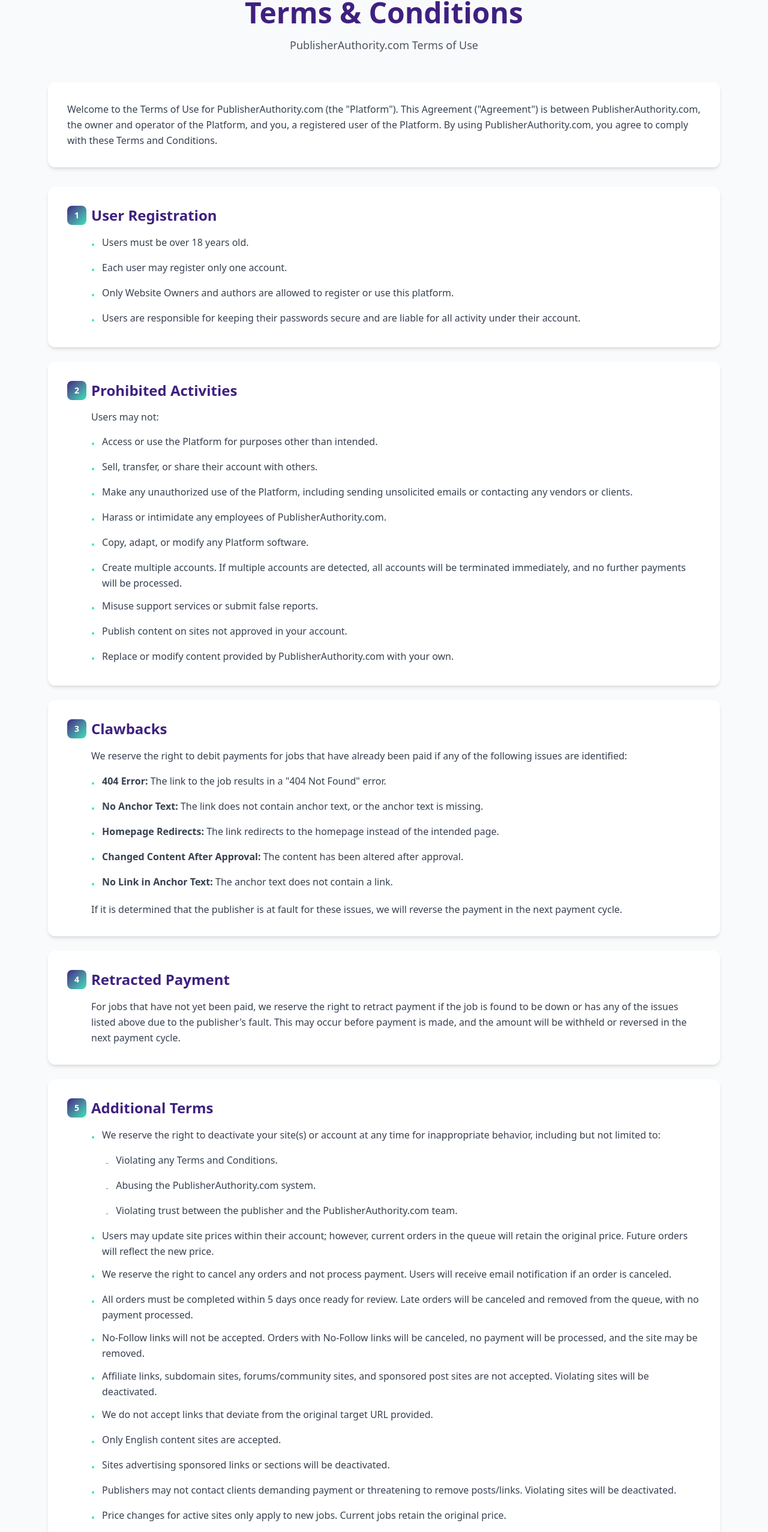
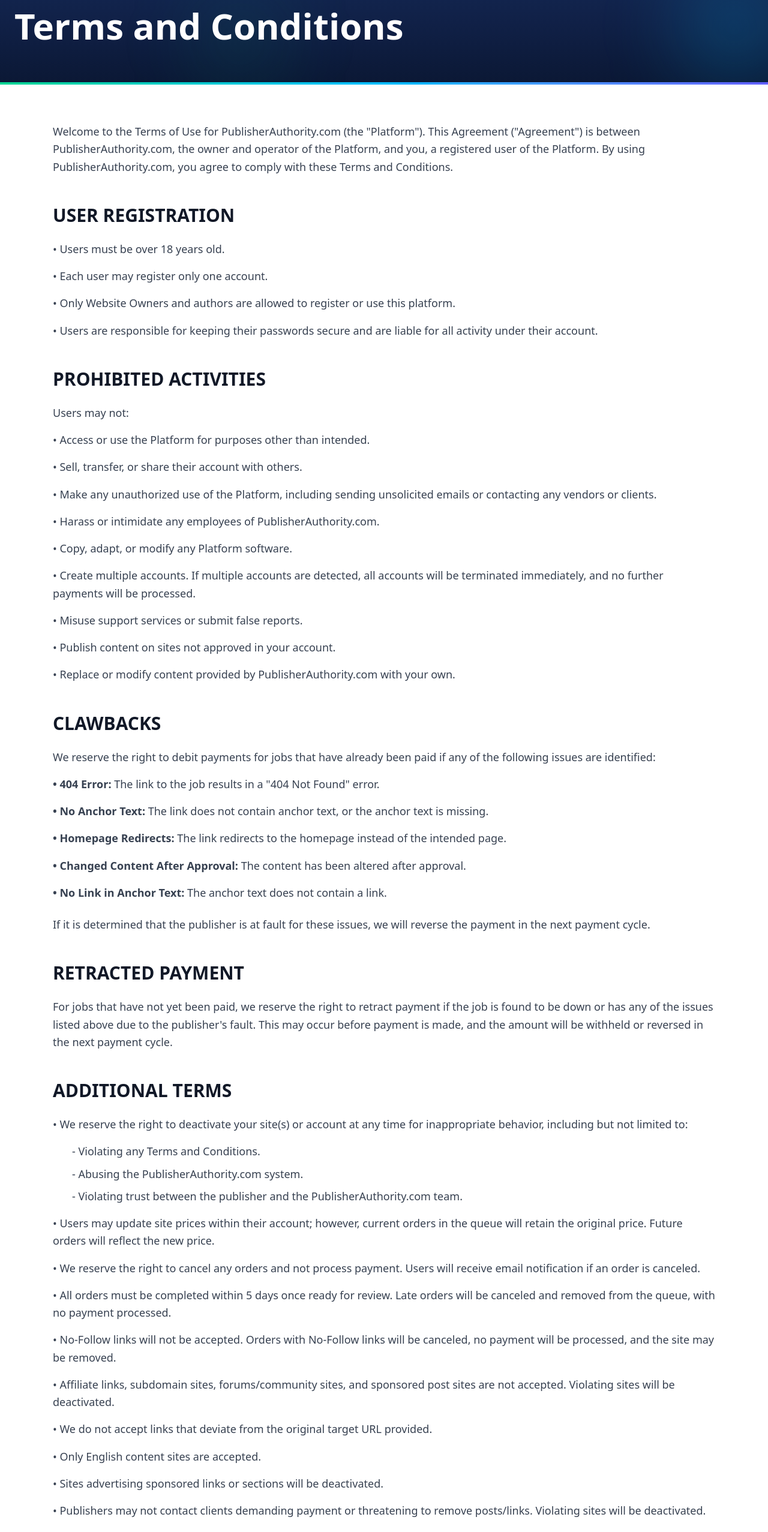
Before and after one commit to ESRAILHAQUE/publisherauthority-frontend, a Next.js app: page /terms in a window 1280 px wide. Shown: the part 132-2686 px from the top of the page at 60% size. Built offline with nearby package versions, Linux system fonts and the light colour scheme.

Commit message:
updated terms page de

```diff
--- a/app/terms/page.tsx
+++ b/app/terms/page.tsx
@@ -6,26 +6,33 @@
 
 export default function TermsPage() {
   return (
-    <div className="min-h-screen flex flex-col bg-gray-50">
+    <div className="min-h-screen flex flex-col bg-white">
       <Header />
 
-      <main className="flex-1 py-12">
-        <div className="w-[90%] mx-auto px-4">
-          {/* Header Section */}
-          <div className="text-center mb-12">
-            <h1 className="text-4xl md:text-5xl font-bold text-primary-purple mb-4">
-              Terms & Conditions
-            </h1>
-            <p className="text-gray-600 text-lg">
-              PublisherAuthority.com Terms of Use
-            </p>
+      <main className="flex-1">
+        {/* Hero Section */}
+        <div className="relative bg-gradient-to-b from-[#142854] via-[#102046] to-[#0b1835] overflow-hidden">
+          {/* Background accents */}
+          <div className="pointer-events-none absolute inset-0">
+            <div className="absolute -right-10 top-0 h-48 w-48 rounded-full bg-sky-400/20 blur-3xl" />
+            <div className="absolute left-1/4 top-10 h-40 w-40 rounded-full bg-emerald-400/10 blur-3xl" />
           </div>
 
-          {/* All Content */}
-          <div>
+          <div className="relative max-w-7xl mx-auto px-6 py-12 md:py-16">
+            <h1 className="text-4xl md:text-5xl lg:text-6xl font-semibold text-white">
+              Terms and Conditions
+            </h1>
+          </div>
+        </div>
+
+        {/* Gradient Line Separator */}
+        <div className="h-1 bg-gradient-to-r from-emerald-400 via-sky-400 to-indigo-500"></div>
+
+        {/* Content Section */}
+        <div className="max-w-6xl mx-auto px-6 py-16">
           {/* Introduction */}
-            <div className="bg-white rounded-xl shadow-md p-6 md:p-8 mb-8">
-              <p className="text-gray-700 leading-relaxed">
+          <div className="mb-12">
+            <p className="text-gray-700 leading-relaxed text-lg mb-6">
               Welcome to the Terms of Use for PublisherAuthority.com (the
               &quot;Platform&quot;). This Agreement (&quot;Agreement&quot;) is
               between PublisherAuthority.com, the owner and operator of the
@@ -35,318 +42,105 @@
             </p>
           </div>
 
-            {/* Terms Sections */}
-            <div className="space-y-6">
-              {/* Section 1 */}
-              <div className="bg-white rounded-xl shadow-md p-6 md:p-8">
-                <h2 className="text-2xl font-bold text-primary-purple mb-4 flex items-center gap-2">
-                  <span className="flex h-8 w-8 items-center justify-center rounded-lg bg-gradient-to-br from-[#3F207F] to-[#2EE6B7] text-white text-sm font-bold">
-                    1
-                  </span>
+          {/* Section 1: User Registration */}
+          <section className="mb-12">
+            <h2 className="text-2xl md:text-3xl font-bold text-gray-900 mb-6 uppercase">
               User Registration
             </h2>
-                <ul className="space-y-3 text-gray-700 leading-relaxed ml-10">
-                  <li className="flex items-start gap-3">
-                    <span className="text-[#2EE6B7] mt-1">•</span>
-                    <span>Users must be over 18 years old.</span>
-                  </li>
-                  <li className="flex items-start gap-3">
-                    <span className="text-[#2EE6B7] mt-1">•</span>
-                    <span>Each user may register only one account.</span>
-                  </li>
-                  <li className="flex items-start gap-3">
-                    <span className="text-[#2EE6B7] mt-1">•</span>
-                    <span>
-                      Only Website Owners and authors are allowed to register or
-                      use this platform.
-                    </span>
-                  </li>
-                  <li className="flex items-start gap-3">
-                    <span className="text-[#2EE6B7] mt-1">•</span>
-                    <span>
-                      Users are responsible for keeping their passwords secure
-                      and are liable for all activity under their account.
-                    </span>
-                  </li>
-                </ul>
+            <div className="space-y-4 text-gray-700 leading-relaxed text-lg">
+              <p>• Users must be over 18 years old.</p>
+              <p>• Each user may register only one account.</p>
+              <p>• Only Website Owners and authors are allowed to register or use this platform.</p>
+              <p>• Users are responsible for keeping their passwords secure and are liable for all activity under their account.</p>
             </div>
+          </section>
 
-              {/* Section 2 */}
-              <div className="bg-white rounded-xl shadow-md p-6 md:p-8">
-                <h2 className="text-2xl font-bold text-primary-purple mb-4 flex items-center gap-2">
-                  <span className="flex h-8 w-8 items-center justify-center rounded-lg bg-gradient-to-br from-[#3F207F] to-[#2EE6B7] text-white text-sm font-bold">
-                    2
-                  </span>
+          {/* Section 2: Prohibited Activities */}
+          <section className="mb-12">
+            <h2 className="text-2xl md:text-3xl font-bold text-gray-900 mb-6 uppercase">
               Prohibited Activities
             </h2>
-                <p className="text-gray-700 mb-4 ml-10">Users may not:</p>
-                <ul className="space-y-3 text-gray-700 leading-relaxed ml-10">
-                  <li className="flex items-start gap-3">
-                    <span className="text-[#2EE6B7] mt-1">•</span>
-                    <span>
-                      Access or use the Platform for purposes other than
-                      intended.
-                    </span>
-                  </li>
-                  <li className="flex items-start gap-3">
-                    <span className="text-[#2EE6B7] mt-1">•</span>
-                    <span>
-                      Sell, transfer, or share their account with others.
-                    </span>
-                  </li>
-                  <li className="flex items-start gap-3">
-                    <span className="text-[#2EE6B7] mt-1">•</span>
-                    <span>
-                      Make any unauthorized use of the Platform, including
-                      sending unsolicited emails or contacting any vendors or
-                      clients.
-                    </span>
-                  </li>
-                  <li className="flex items-start gap-3">
-                    <span className="text-[#2EE6B7] mt-1">•</span>
-                    <span>
-                      Harass or intimidate any employees of
-                      PublisherAuthority.com.
-                    </span>
-                  </li>
-                  <li className="flex items-start gap-3">
-                    <span className="text-[#2EE6B7] mt-1">•</span>
-                    <span>Copy, adapt, or modify any Platform software.</span>
-                  </li>
-                  <li className="flex items-start gap-3">
-                    <span className="text-[#2EE6B7] mt-1">•</span>
-                    <span>
-                      Create multiple accounts. If multiple accounts are
-                      detected, all accounts will be terminated immediately, and
-                      no further payments will be processed.
-                    </span>
-                  </li>
-                  <li className="flex items-start gap-3">
-                    <span className="text-[#2EE6B7] mt-1">•</span>
-                    <span>
-                      Misuse support services or submit false reports.
-                    </span>
-                  </li>
-                  <li className="flex items-start gap-3">
-                    <span className="text-[#2EE6B7] mt-1">•</span>
-                    <span>
-                      Publish content on sites not approved in your account.
-                    </span>
-                  </li>
-                  <li className="flex items-start gap-3">
-                    <span className="text-[#2EE6B7] mt-1">•</span>
-                    <span>
-                      Replace or modify content provided by
-                      PublisherAuthority.com with your own.
-                    </span>
-                  </li>
-                </ul>
+            <p className="text-gray-700 leading-relaxed text-lg mb-4">Users may not:</p>
+            <div className="space-y-4 text-gray-700 leading-relaxed text-lg">
+              <p>• Access or use the Platform for purposes other than intended.</p>
+              <p>• Sell, transfer, or share their account with others.</p>
+              <p>• Make any unauthorized use of the Platform, including sending unsolicited emails or contacting any vendors or clients.</p>
+              <p>• Harass or intimidate any employees of PublisherAuthority.com.</p>
+              <p>• Copy, adapt, or modify any Platform software.</p>
+              <p>• Create multiple accounts. If multiple accounts are detected, all accounts will be terminated immediately, and no further payments will be processed.</p>
+              <p>• Misuse support services or submit false reports.</p>
+              <p>• Publish content on sites not approved in your account.</p>
+              <p>• Replace or modify content provided by PublisherAuthority.com with your own.</p>
             </div>
+          </section>
 
-              {/* Section 3 */}
-              <div className="bg-white rounded-xl shadow-md p-6 md:p-8">
-                <h2 className="text-2xl font-bold text-primary-purple mb-4 flex items-center gap-2">
-                  <span className="flex h-8 w-8 items-center justify-center rounded-lg bg-gradient-to-br from-[#3F207F] to-[#2EE6B7] text-white text-sm font-bold">
-                    3
-                  </span>
+          {/* Section 3: Clawbacks */}
+          <section className="mb-12">
+            <h2 className="text-2xl md:text-3xl font-bold text-gray-900 mb-6 uppercase">
               Clawbacks
             </h2>
-                <p className="text-gray-700 mb-4 ml-10 leading-relaxed">
-                  We reserve the right to debit payments for jobs that have
-                  already been paid if any of the following issues are
-                  identified:
+            <p className="text-gray-700 leading-relaxed text-lg mb-4">
+              We reserve the right to debit payments for jobs that have already been paid if any of the following issues are identified:
             </p>
-                <ul className="space-y-3 text-gray-700 leading-relaxed ml-10">
-                  <li className="flex items-start gap-3">
-                    <span className="text-[#2EE6B7] mt-1">•</span>
-                    <span>
-                      <strong>404 Error:</strong> The link to the job results in
-                      a &quot;404 Not Found&quot; error.
-                    </span>
-                  </li>
-                  <li className="flex items-start gap-3">
-                    <span className="text-[#2EE6B7] mt-1">•</span>
-                    <span>
-                      <strong>No Anchor Text:</strong> The link does not contain
-                      anchor text, or the anchor text is missing.
-                    </span>
-                  </li>
-                  <li className="flex items-start gap-3">
-                    <span className="text-[#2EE6B7] mt-1">•</span>
-                    <span>
-                      <strong>Homepage Redirects:</strong> The link redirects to
-                      the homepage instead of the intended page.
-                    </span>
-                  </li>
-                  <li className="flex items-start gap-3">
-                    <span className="text-[#2EE6B7] mt-1">•</span>
-                    <span>
-                      <strong>Changed Content After Approval:</strong> The
-                      content has been altered after approval.
-                    </span>
-                  </li>
-                  <li className="flex items-start gap-3">
-                    <span className="text-[#2EE6B7] mt-1">•</span>
-                    <span>
-                      <strong>No Link in Anchor Text:</strong> The anchor text
-                      does not contain a link.
-                    </span>
-                  </li>
-                </ul>
-                <p className="text-gray-700 mt-4 ml-10 leading-relaxed">
-                  If it is determined that the publisher is at fault for these
-                  issues, we will reverse the payment in the next payment cycle.
+            <div className="space-y-4 text-gray-700 leading-relaxed text-lg">
+              <p><strong>• 404 Error:</strong> The link to the job results in a &quot;404 Not Found&quot; error.</p>
+              <p><strong>• No Anchor Text:</strong> The link does not contain anchor text, or the anchor text is missing.</p>
+              <p><strong>• Homepage Redirects:</strong> The link redirects to the homepage instead of the intended page.</p>
+              <p><strong>• Changed Content After Approval:</strong> The content has been altered after approval.</p>
+              <p><strong>• No Link in Anchor Text:</strong> The anchor text does not contain a link.</p>
+            </div>
+            <p className="text-gray-700 leading-relaxed text-lg mt-6">
+              If it is determined that the publisher is at fault for these issues, we will reverse the payment in the next payment cycle.
             </p>
-              </div>
+          </section>
 
-              {/* Section 4 */}
-              <div className="bg-white rounded-xl shadow-md p-6 md:p-8">
-                <h2 className="text-2xl font-bold text-primary-purple mb-4 flex items-center gap-2">
-                  <span className="flex h-8 w-8 items-center justify-center rounded-lg bg-gradient-to-br from-[#3F207F] to-[#2EE6B7] text-white text-sm font-bold">
-                    4
-                  </span>
+          {/* Section 4: Retracted Payment */}
+          <section className="mb-12">
+            <h2 className="text-2xl md:text-3xl font-bold text-gray-900 mb-6 uppercase">
               Retracted Payment
             </h2>
-                <p className="text-gray-700 leading-relaxed ml-10">
-                  For jobs that have not yet been paid, we reserve the right to
-                  retract payment if the job is found to be down or has any of
-                  the issues listed above due to the publisher&apos;s fault.
-                  This may occur before payment is made, and the amount will be
-                  withheld or reversed in the next payment cycle.
+            <p className="text-gray-700 leading-relaxed text-lg">
+              For jobs that have not yet been paid, we reserve the right to retract payment if the job is found to be down or has any of the issues listed above due to the publisher&apos;s fault. This may occur before payment is made, and the amount will be withheld or reversed in the next payment cycle.
             </p>
-              </div>
+          </section>
 
-              {/* Section 5 */}
-              <div className="bg-white rounded-xl shadow-md p-6 md:p-8">
-                <h2 className="text-2xl font-bold text-primary-purple mb-4 flex items-center gap-2">
-                  <span className="flex h-8 w-8 items-center justify-center rounded-lg bg-gradient-to-br from-[#3F207F] to-[#2EE6B7] text-white text-sm font-bold">
-                    5
-                  </span>
+          {/* Section 5: Additional Terms */}
+          <section className="mb-12">
+            <h2 className="text-2xl md:text-3xl font-bold text-gray-900 mb-6 uppercase">
               Additional Terms
             </h2>
-                <ul className="space-y-3 text-gray-700 leading-relaxed ml-10">
-                  <li className="flex items-start gap-3">
-                    <span className="text-[#2EE6B7] mt-1">•</span>
-                    <span>
-                      We reserve the right to deactivate your site(s) or account
-                      at any time for inappropriate behavior, including but not
-                      limited to:
-                    </span>
-                  </li>
-                  <li className="flex items-start gap-3 ml-6">
-                    <span className="text-gray-400 mt-1">-</span>
-                    <span>Violating any Terms and Conditions.</span>
-                  </li>
-                  <li className="flex items-start gap-3 ml-6">
-                    <span className="text-gray-400 mt-1">-</span>
-                    <span>Abusing the PublisherAuthority.com system.</span>
-                  </li>
-                  <li className="flex items-start gap-3 ml-6">
-                    <span className="text-gray-400 mt-1">-</span>
-                    <span>
-                      Violating trust between the publisher and the
-                      PublisherAuthority.com team.
-                    </span>
-                  </li>
-                  <li className="flex items-start gap-3">
-                    <span className="text-[#2EE6B7] mt-1">•</span>
-                    <span>
-                      Users may update site prices within their account;
-                      however, current orders in the queue will retain the
-                      original price. Future orders will reflect the new price.
-                    </span>
-                  </li>
-                  <li className="flex items-start gap-3">
-                    <span className="text-[#2EE6B7] mt-1">•</span>
-                    <span>
-                      We reserve the right to cancel any orders and not process
-                      payment. Users will receive email notification if an order
-                      is canceled.
-                    </span>
-                  </li>
-                  <li className="flex items-start gap-3">
-                    <span className="text-[#2EE6B7] mt-1">•</span>
-                    <span>
-                      All orders must be completed within 5 days once ready for
-                      review. Late orders will be canceled and removed from the
-                      queue, with no payment processed.
-                    </span>
-                  </li>
-                  <li className="flex items-start gap-3">
-                    <span className="text-[#2EE6B7] mt-1">•</span>
-                    <span>
-                      No-Follow links will not be accepted. Orders with
-                      No-Follow links will be canceled, no payment will be
-                      processed, and the site may be removed.
-                    </span>
-                  </li>
-                  <li className="flex items-start gap-3">
-                    <span className="text-[#2EE6B7] mt-1">•</span>
-                    <span>
-                      Affiliate links, subdomain sites, forums/community sites,
-                      and sponsored post sites are not accepted. Violating sites
-                      will be deactivated.
-                    </span>
-                  </li>
-                  <li className="flex items-start gap-3">
-                    <span className="text-[#2EE6B7] mt-1">•</span>
-                    <span>
-                      We do not accept links that deviate from the original
-                      target URL provided.
-                    </span>
-                  </li>
-                  <li className="flex items-start gap-3">
-                    <span className="text-[#2EE6B7] mt-1">•</span>
-                    <span>Only English content sites are accepted.</span>
-                  </li>
-                  <li className="flex items-start gap-3">
-                    <span className="text-[#2EE6B7] mt-1">•</span>
-                    <span>
-                      Sites advertising sponsored links or sections will be
-                      deactivated.
-                    </span>
-                  </li>
-                  <li className="flex items-start gap-3">
-                    <span className="text-[#2EE6B7] mt-1">•</span>
-                    <span>
-                      Publishers may not contact clients demanding payment or
-                      threatening to remove posts/links. Violating sites will be
-                      deactivated.
-                    </span>
-                  </li>
-                  <li className="flex items-start gap-3">
-                    <span className="text-[#2EE6B7] mt-1">•</span>
-                    <span>
-                      Price changes for active sites only apply to new jobs.
-                      Current jobs retain the original price.
-                    </span>
-                  </li>
-                  <li className="flex items-start gap-3">
-                    <span className="text-[#2EE6B7] mt-1">•</span>
-                    <span>
-                      Once payment has been successfully received, no disputes
-                      or refunds for that payment will be accepted.
-                    </span>
-                  </li>
-                </ul>
+            <div className="space-y-4 text-gray-700 leading-relaxed text-lg">
+              <p>• We reserve the right to deactivate your site(s) or account at any time for inappropriate behavior, including but not limited to:</p>
+              <div className="ml-8 space-y-2">
+                <p>- Violating any Terms and Conditions.</p>
+                <p>- Abusing the PublisherAuthority.com system.</p>
+                <p>- Violating trust between the publisher and the PublisherAuthority.com team.</p>
               </div>
+              <p>• Users may update site prices within their account; however, current orders in the queue will retain the original price. Future orders will reflect the new price.</p>
+              <p>• We reserve the right to cancel any orders and not process payment. Users will receive email notification if an order is canceled.</p>
+              <p>• All orders must be completed within 5 days once ready for review. Late orders will be canceled and removed from the queue, with no payment processed.</p>
+              <p>• No-Follow links will not be accepted. Orders with No-Follow links will be canceled, no payment will be processed, and the site may be removed.</p>
+              <p>• Affiliate links, subdomain sites, forums/community sites, and sponsored post sites are not accepted. Violating sites will be deactivated.</p>
+              <p>• We do not accept links that deviate from the original target URL provided.</p>
+              <p>• Only English content sites are accepted.</p>
+              <p>• Sites advertising sponsored links or sections will be deactivated.</p>
+              <p>• Publishers may not contact clients demanding payment or threatening to remove posts/links. Violating sites will be deactivated.</p>
+              <p>• Price changes for active sites only apply to new jobs. Current jobs retain the original price.</p>
+              <p>• Once payment has been successfully received, no disputes or refunds for that payment will be accepted.</p>
             </div>
+          </section>
 
-            {/* Footer Note */}
-            <div className="mt-12 bg-gradient-to-r from-[#3F207F] to-[#2EE6B7] rounded-xl shadow-md p-6 md:p-8 text-center">
-              <p className="text-white text-lg font-semibold mb-2">
-                Questions about our Terms & Conditions?
-              </p>
-              <p className="text-white/90">
-                Contact us at{" "}
+          {/* Contact Section */}
+          <section className="mt-16 pt-8 border-t-4 border-gray-200">
+            <p className="text-gray-700 text-lg leading-relaxed">
+              If you have any questions about these Terms and Conditions, please contact us at{" "}
               <a
                 href="mailto:support@contentmanager.io"
-                  className="underline hover:text-white font-semibold">
+                className="text-primary-purple hover:text-primary-purple-light font-semibold underline">
                 support@contentmanager.io
               </a>
             </p>
-            </div>
-          </div>
+          </section>
         </div>
       </main>
 
```
Lines whose indentation alone changed are shown as unchanged.
